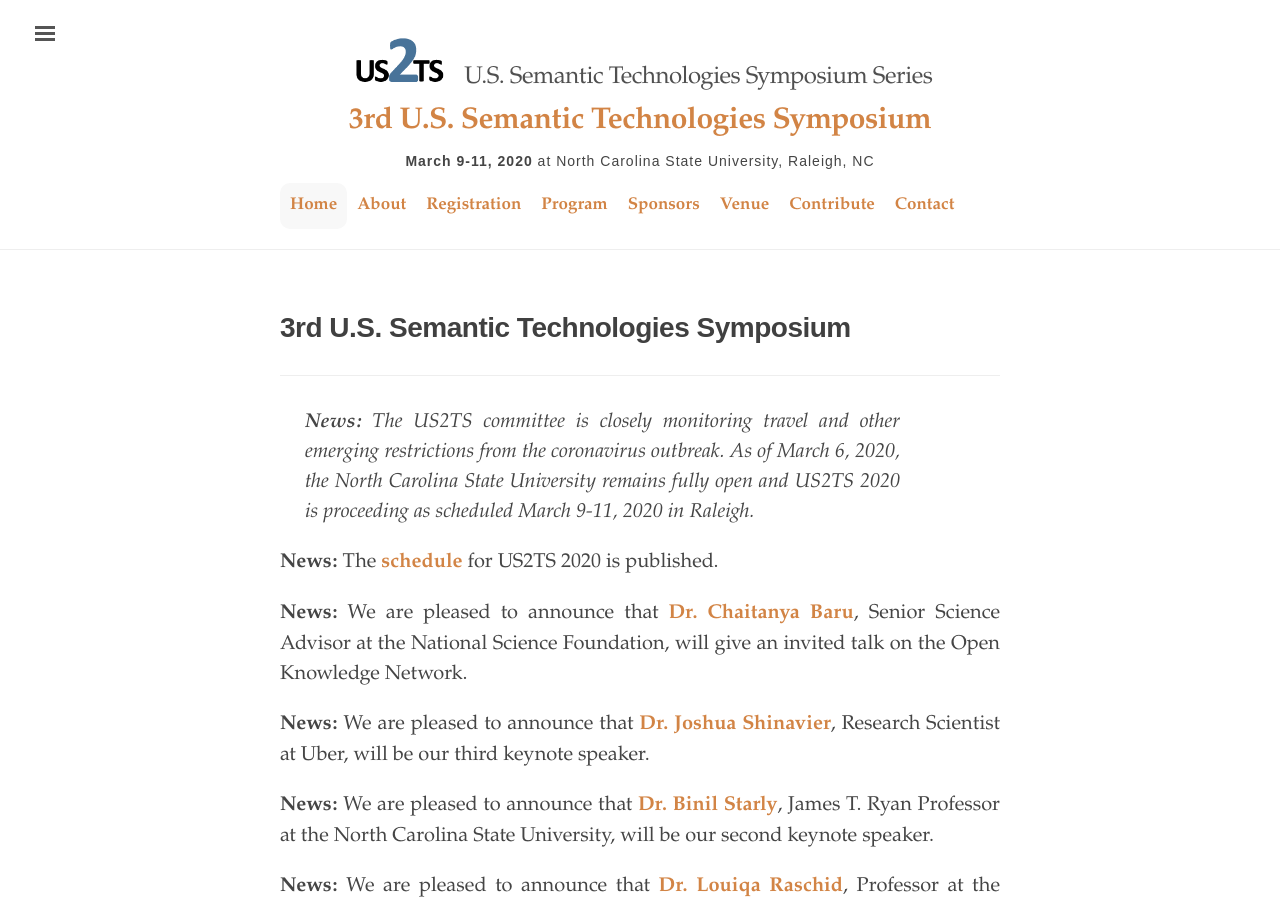
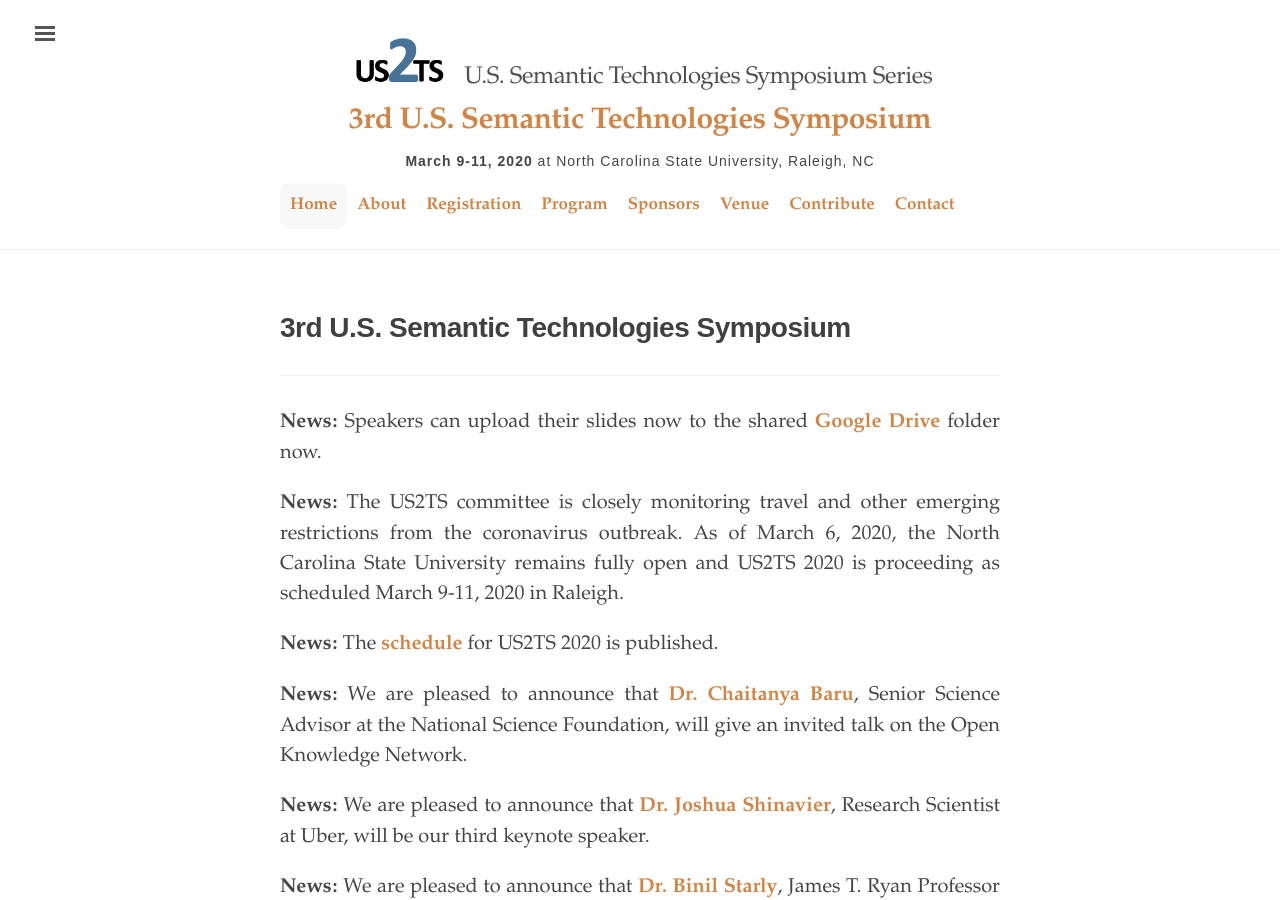
Before and after one commit to us2ts/us2ts.github.io, a Jekyll site: the page built from index.md, in a window 1280 px wide and 900 px high. Built offline with Jekyll 4.4.1, drawn with Linux system fonts in a browser that asks for light colours; comment, search, counter and statistics services are not loaded.

Commit message:
adding link to google drive

```diff
--- a/index.md
+++ b/index.md
@@ -11,7 +11,9 @@
 
 ----------------------------------------------------------------
 
-> **News:** The US2TS committee is closely monitoring travel and other emerging restrictions from the coronavirus outbreak. As of March 6, 2020, the North Carolina State University remains fully open and US2TS 2020 is proceeding as scheduled March 9-11, 2020 in Raleigh.
+**News:** Speakers can upload their slides now to the shared [**Google Drive**](http://bit.ly/us2ts2020public) folder now.
+
+**News:** The US2TS committee is closely monitoring travel and other emerging restrictions from the coronavirus outbreak. As of March 6, 2020, the North Carolina State University remains fully open and US2TS 2020 is proceeding as scheduled March 9-11, 2020 in Raleigh.
 
 **News:** The [**schedule**](https://us2ts.org/program) for US2TS 2020 is published.
 
```
